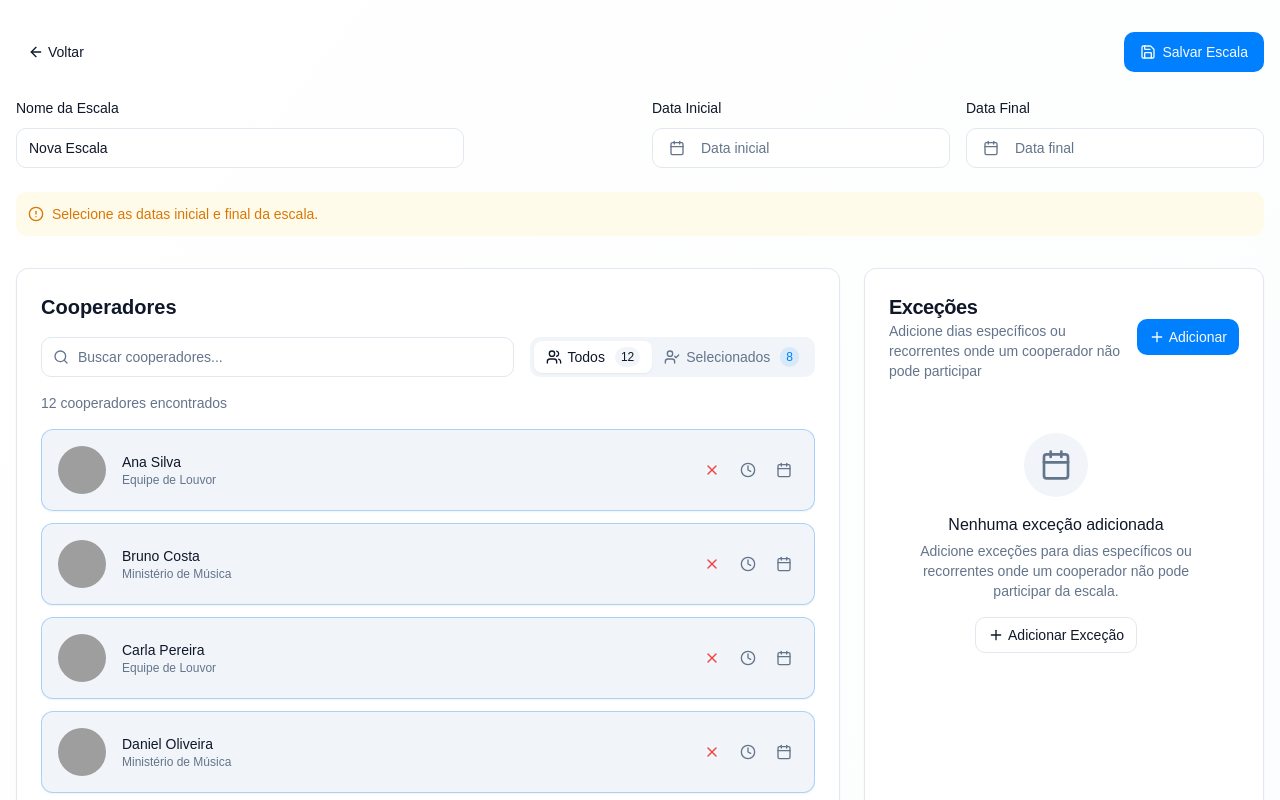
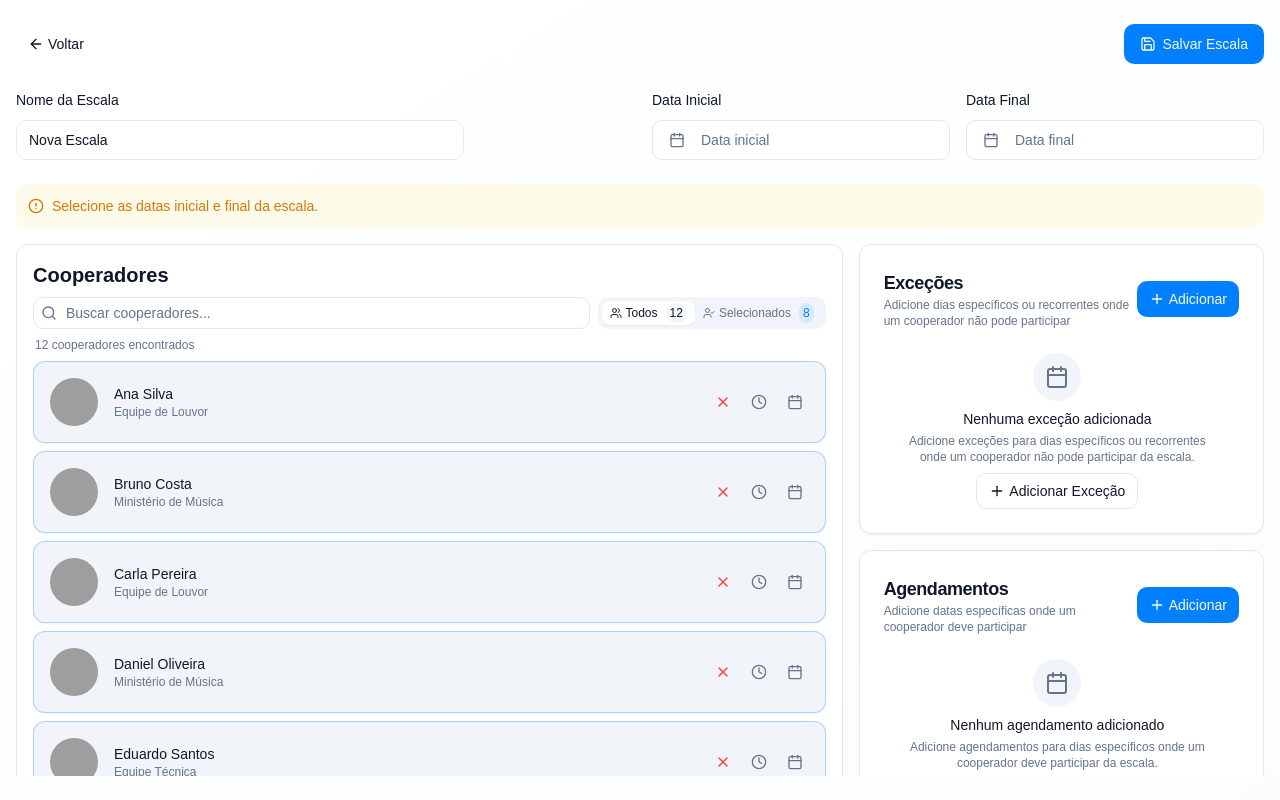
Before and after one commit to juliaam/cooperator-selector, a React (Vite) app: page / in a window 1280 px wide. Shown: the top 800 px of the page. Built offline with nearby package versions, Linux system fonts and the light colour scheme; grey boxes are pictures that could not be loaded.

Commit message:
Adjust page layout
Modify the page layout to improve scrolling behavior and overall responsiveness.

```diff
--- a/src/components/CooperatorList.tsx
+++ b/src/components/CooperatorList.tsx
@@ -46,30 +46,30 @@ const CooperatorList: React.FC<CooperatorListProps> = ({
 
   return (
     <div className={cn("flex flex-col h-full", className)}>
-      <div className="mb-4 flex items-center gap-4">
+      <div className="mb-2 flex items-center gap-2">
         <div className="relative flex-1">
-          <Search className="absolute left-3 top-1/2 transform -translate-y-1/2 h-4 w-4 text-muted-foreground" />
+          <Search className="absolute left-2 top-1/2 transform -translate-y-1/2 h-4 w-4 text-muted-foreground" />
           <Input
             placeholder="Buscar cooperadores..."
             value={searchQuery}
             onChange={(e) => setSearchQuery(e.target.value)}
-            className="pl-9"
+            className="pl-8 h-8 text-sm"
           />
         </div>
 
         <Tabs value={activeTab} onValueChange={(v) => setActiveTab(v as "all" | "selected")} className="flex-shrink-0">
-          <TabsList>
-            <TabsTrigger value="all" className="gap-1.5">
-              <Users className="h-4 w-4" />
+          <TabsList className="h-8">
+            <TabsTrigger value="all" className="text-xs px-2 py-1 h-6 gap-1">
+              <Users className="h-3 w-3" />
               <span className="hidden sm:inline">Todos</span>
-              <span className="ml-1 text-xs bg-muted px-1.5 py-0.5 rounded-full">
+              <span className="ml-1 text-xs bg-muted px-1 py-0.5 rounded-full">
                 {allCooperators.length}
               </span>
             </TabsTrigger>
-            <TabsTrigger value="selected" className="gap-1.5">
-              <UserCheck className="h-4 w-4" />
+            <TabsTrigger value="selected" className="text-xs px-2 py-1 h-6 gap-1">
+              <UserCheck className="h-3 w-3" />
               <span className="hidden sm:inline">Selecionados</span>
-              <span className="ml-1 text-xs bg-primary/10 text-primary px-1.5 py-0.5 rounded-full">
+              <span className="ml-1 text-xs bg-primary/10 text-primary px-1 py-0.5 rounded-full">
                 {selectedCooperatorIds.length}
               </span>
             </TabsTrigger>
@@ -77,7 +77,7 @@ const CooperatorList: React.FC<CooperatorListProps> = ({
         </Tabs>
       </div>
 
-      <div className="text-sm text-muted-foreground mb-4">
+      <div className="text-xs text-muted-foreground mb-2 px-0.5">
         {activeTab === "all"
           ? `${filteredCooperators.length} cooperadores encontrados`
           : `${selectedCooperatorIds.length} cooperadores selecionados`
@@ -85,7 +85,7 @@ const CooperatorList: React.FC<CooperatorListProps> = ({
       </div>
 
       <ScrollArea className="flex-1 -mx-1 px-1">
-        <div className="space-y-3 pb-4">
+        <div className="space-y-2 pb-2">
           {displayCooperators.length > 0 ? (
             displayCooperators.map((cooperator) => (
               <CooperatorCard
@@ -98,12 +98,12 @@ const CooperatorList: React.FC<CooperatorListProps> = ({
               />
             ))
           ) : (
-            <div className="flex flex-col items-center justify-center py-10 text-center">
-              <div className="bg-muted w-16 h-16 flex items-center justify-center rounded-full mb-4">
-                <Users className="h-8 w-8 text-muted-foreground" />
+            <div className="flex flex-col items-center justify-center py-8 text-center">
+              <div className="bg-muted w-12 h-12 flex items-center justify-center rounded-full mb-2">
+                <Users className="h-6 w-6 text-muted-foreground" />
               </div>
-              <h3 className="font-medium mb-1">Nenhum cooperador encontrado</h3>
-              <p className="text-sm text-muted-foreground max-w-xs">
+              <h3 className="font-medium text-sm mb-1">Nenhum cooperador encontrado</h3>
+              <p className="text-xs text-muted-foreground max-w-xs">
                 {activeTab === "all"
                   ? "Tente ajustar sua busca ou adicione novos cooperadores."
                   : "Selecione cooperadores para incluir na escala."
--- a/src/components/ExceptionList.tsx
+++ b/src/components/ExceptionList.tsx
@@ -1,4 +1,3 @@
-
 import React from 'react';
 import { Card, CardContent, CardDescription, CardHeader, CardTitle } from "@/components/ui/card";
 import { Badge } from "@/components/ui/badge";
@@ -28,12 +27,12 @@ const ExceptionList: React.FC<ExceptionListProps> = ({
   className,
 }) => {
   return (
-    <Card className={cn("h-full", className)}>
-      <CardHeader className="pb-3">
+    <Card className={cn("h-full flex flex-col", className)}>
+      <CardHeader className="pb-2 flex-shrink-0">
         <div className="flex items-center justify-between">
           <div>
-            <CardTitle className="text-xl">Exceções</CardTitle>
-            <CardDescription>
+            <CardTitle className="text-lg">Exceções</CardTitle>
+            <CardDescription className="text-xs">
               Adicione dias específicos ou recorrentes onde um cooperador não pode participar
             </CardDescription>
           </div>
@@ -43,10 +42,10 @@ const ExceptionList: React.FC<ExceptionListProps> = ({
           </Button>
         </div>
       </CardHeader>
-      <CardContent>
-        <ScrollArea className="h-[calc(100vh-20rem)] pr-4">
+      <CardContent className="flex-1 overflow-hidden p-2 pt-0">
+        <ScrollArea className="h-full pr-2">
           {exceptions.length > 0 ? (
-            <div className="space-y-3">
+            <div className="space-y-2">
               {exceptions.map((exception) => {
                 const cooperator = cooperators.find(c => c.id === exception.cooperatorId);
 
@@ -91,16 +90,16 @@ const ExceptionList: React.FC<ExceptionListProps> = ({
               })}
             </div>
           ) : (
-            <div className="flex flex-col items-center justify-center py-10 text-center">
-              <div className="bg-muted w-16 h-16 flex items-center justify-center rounded-full mb-4">
-                <Calendar className="h-8 w-8 text-muted-foreground" />
+            <div className="flex flex-col items-center justify-center h-full text-center py-4">
+              <div className="bg-muted w-12 h-12 flex items-center justify-center rounded-full mb-2">
+                <Calendar className="h-6 w-6 text-muted-foreground" />
               </div>
-              <h3 className="font-medium mb-1">Nenhuma exceção adicionada</h3>
-              <p className="text-sm text-muted-foreground max-w-xs">
+              <h3 className="font-medium text-sm mb-1">Nenhuma exceção adicionada</h3>
+              <p className="text-xs text-muted-foreground max-w-xs mb-2">
                 Adicione exceções para dias específicos ou recorrentes onde um cooperador não pode participar da escala.
               </p>
-              <Button onClick={onAddException} variant="outline" size="sm" className="mt-4 gap-1">
-                <Plus className="h-4 w-4" />
+              <Button onClick={onAddException} variant="outline" size="sm" className="gap-1">
+                <Plus className="h-3 w-3" />
                 <span>Adicionar Exceção</span>
               </Button>
             </div>
--- a/src/components/ScheduleAssignmentList.tsx
+++ b/src/components/ScheduleAssignmentList.tsx
@@ -25,12 +25,12 @@ const ScheduleAssignmentList: React.FC<ScheduleAssignmentListProps> = ({
   className,
 }) => {
   return (
-    <Card className={cn("h-full", className)}>
-      <CardHeader className="pb-3">
+    <Card className={cn("h-full flex flex-col", className)}>
+      <CardHeader className="pb-2 flex-shrink-0">
         <div className="flex items-center justify-between">
           <div>
-            <CardTitle className="text-xl">Agendamentos</CardTitle>
-            <CardDescription>
+            <CardTitle className="text-lg">Agendamentos</CardTitle>
+            <CardDescription className="text-xs">
               Adicione datas específicas onde um cooperador deve participar
             </CardDescription>
           </div>
@@ -40,24 +40,24 @@ const ScheduleAssignmentList: React.FC<ScheduleAssignmentListProps> = ({
           </Button>
         </div>
       </CardHeader>
-      <CardContent>
-        <ScrollArea className="h-[calc(100vh-20rem)] pr-4">
+      <CardContent className="flex-1 overflow-hidden p-2 pt-0">
+        <ScrollArea className="h-full pr-2">
           {assignments.length > 0 ? (
-            <div className="space-y-3">
+            <div className="space-y-2">
               {assignments.map((assignment) => {
                 const cooperator = cooperators.find(c => c.id === assignment.cooperatorId);
 
                 return (
-                  <div key={assignment.id} className="flex items-center gap-3 p-3 bg-green-50 rounded-md group">
-                    <div className="bg-green-100 w-10 h-10 rounded-full flex items-center justify-center flex-shrink-0">
-                      <Calendar className="h-5 w-5 text-green-600" />
+                  <div key={assignment.id} className="flex items-center gap-2 p-2 bg-green-50 rounded-md group">
+                    <div className="bg-green-100 w-8 h-8 rounded-full flex items-center justify-center flex-shrink-0">
+                      <Calendar className="h-4 w-4 text-green-600" />
                     </div>
 
                     <div className="flex-1 min-w-0">
-                      <div className="font-medium truncate">
+                      <div className="font-medium text-sm truncate">
                         {cooperator?.name || "Cooperador"}
                       </div>
-                      <div className="text-sm text-muted-foreground">
+                      <div className="text-xs text-muted-foreground">
                         Data: {format(assignment.date, "dd/MM/yyyy")}
                       </div>
                     </div>
@@ -65,26 +65,26 @@ const ScheduleAssignmentList: React.FC<ScheduleAssignmentListProps> = ({
                     <Button
                       variant="ghost"
                       size="icon"
-                      className="h-8 w-8 opacity-0 group-hover:opacity-100 transition-opacity"
+                      className="h-6 w-6 opacity-0 group-hover:opacity-100 transition-opacity"
                       onClick={() => onRemoveAssignment(assignment.id)}
                     >
-                      <X className="h-4 w-4" />
+                      <X className="h-3 w-3" />
                     </Button>
                   </div>
                 );
               })}
             </div>
           ) : (
-            <div className="flex flex-col items-center justify-center py-10 text-center">
-              <div className="bg-muted w-16 h-16 flex items-center justify-center rounded-full mb-4">
-                <Calendar className="h-8 w-8 text-muted-foreground" />
+            <div className="flex flex-col items-center justify-center h-full text-center py-4">
+              <div className="bg-muted w-12 h-12 flex items-center justify-center rounded-full mb-2">
+                <Calendar className="h-6 w-6 text-muted-foreground" />
               </div>
-              <h3 className="font-medium mb-1">Nenhum agendamento adicionado</h3>
-              <p className="text-sm text-muted-foreground max-w-xs">
+              <h3 className="font-medium text-sm mb-1">Nenhum agendamento adicionado</h3>
+              <p className="text-xs text-muted-foreground max-w-xs mb-2">
                 Adicione agendamentos para dias específicos onde um cooperador deve participar da escala.
               </p>
-              <Button onClick={onAddAssignment} variant="outline" size="sm" className="mt-4 gap-1">
-                <Plus className="h-4 w-4" />
+              <Button onClick={onAddAssignment} variant="outline" size="sm" className="gap-1">
+                <Plus className="h-3 w-3" />
                 <span>Adicionar Agendamento</span>
               </Button>
             </div>
--- a/src/pages/Index.tsx
+++ b/src/pages/Index.tsx
@@ -147,7 +147,7 @@ const Index = () => {
 
   return (
     <div className="min-h-screen flex flex-col bg-gradient-to-br from-background to-muted/30">
-      <div className="container mx-auto py-8 px-4 flex flex-col h-full">
+      <div className="container mx-auto py-6 px-4 flex flex-col h-full max-h-screen">
         <ScaleHeader
           scaleName={scaleName}
           onScaleNameChange={setScaleName}
@@ -156,30 +156,31 @@ const Index = () => {
           endDate={endDate}
           onEndDateChange={setEndDate}
           onSave={handleSaveScale}
-          className="mb-8"
+          className="mb-4"
         />
 
-        <div className="grid grid-cols-1 lg:grid-cols-3 gap-6 flex-1">
-          <div className="lg:col-span-2">
-            <div className="bg-card rounded-lg shadow-sm border p-6 h-full animate-fade-in">
-              <h2 className="text-xl font-semibold mb-4">Cooperadores</h2>
+        <div className="grid grid-cols-1 lg:grid-cols-3 gap-4 flex-1 overflow-hidden">
+          <div className="lg:col-span-2 overflow-hidden">
+            <div className="bg-card rounded-lg shadow-sm border p-4 h-full animate-fade-in flex flex-col">
+              <h2 className="text-xl font-semibold mb-2">Cooperadores</h2>
               <CooperatorList
                 allCooperators={cooperatorsWithFlags}
                 selectedCooperatorIds={selectedCooperatorIds}
                 onToggle={handleToggleCooperator}
                 onAddException={handleAddExceptionForCooperator}
                 onAddAssignment={handleAddAssignmentForCooperator}
-                className="h-[calc(100%-2.5rem)]"
+                className="flex-1 overflow-hidden"
               />
             </div>
           </div>
 
-          <div className="space-y-6 animate-fade-in animation-delay-100">
+          <div className="grid grid-rows-2 gap-4 h-full animate-fade-in animation-delay-100">
             <ExceptionList
               exceptions={exceptions}
               cooperators={mockCooperators}
               onAddException={handleAddException}
               onRemoveException={handleRemoveException}
+              className="h-full overflow-hidden"
             />
 
             <ScheduleAssignmentList
@@ -187,6 +188,7 @@ const Index = () => {
               cooperators={mockCooperators}
               onAddAssignment={() => setIsAssignmentModalOpen(true)}
               onRemoveAssignment={handleRemoveAssignment}
+              className="h-full overflow-hidden"
             />
           </div>
         </div>
```
